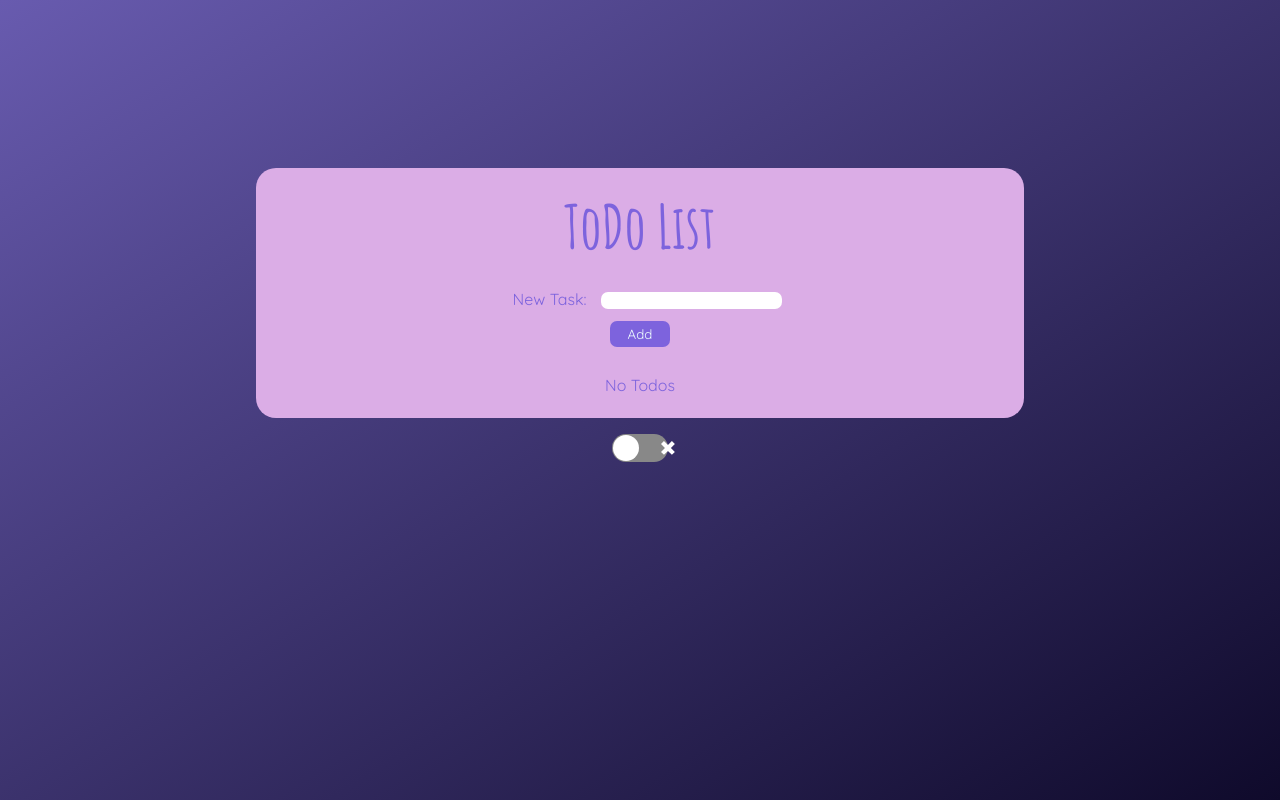
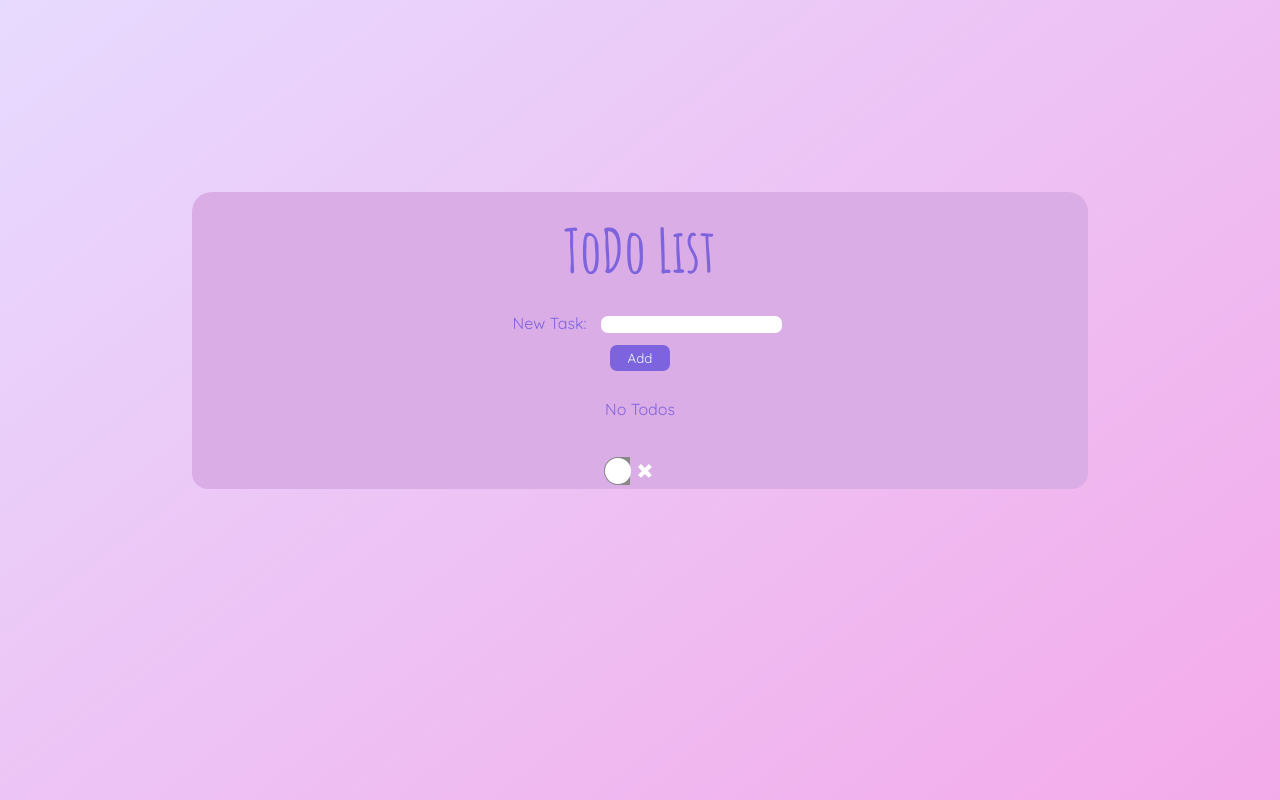
Before and after one commit to rcwhite96/Todo-React-App, a React (Vite) app: page / in a window 1280 px wide. Shown: the top 800 px of the page. Built offline with nearby package versions, Linux system fonts and the light colour scheme.

Commit message:
css light and dark mode

```diff
--- a/index.html
+++ b/index.html
@@ -9,7 +9,7 @@
     @import url('https://fonts.googleapis.com/css2?family=Amatic+SC:wght@400;700&family=Quicksand:wght@300..700&display=swap');
   </style>
   </head>
-  <body class="main">
+  <body>
     <div id="root"></div>
     <script type="module" src="/src/main.jsx"></script>
   </body>
--- a/src/App.jsx
+++ b/src/App.jsx
@@ -28,6 +28,10 @@ export default function App() {
     localStorage.setItem("ITEMS", JSON.stringify(todos))
   }, [todos])
   //every time our todos change, we want to run this to save the values
+
+  useEffect(() => {
+   document.documentElement.setAttribute("id", theme);
+}, [theme]);
 
   function toggleTodo(id, completed) {
     setTodos(currentTodos => {
@@ -60,12 +64,12 @@ export default function App() {
   //onSubmit={addTodo} is a prop
   return (
     <ThemeContext.Provider value={{theme, toggleTheme}}>
-    <div id={theme}>
-    <h1 className="header">ToDo List</h1>
-    <NewTodoForm onSubmit={addTodo} />
-    <TodoList todos={todos} toggleTodo={toggleTodo} deleteTodo={deleteTodo} />
+    <div class="todo-list">
+      <h1>ToDo List</h1>
+        <NewTodoForm onSubmit={addTodo} />
+        <TodoList todos={todos} toggleTodo={toggleTodo} deleteTodo={deleteTodo} />
     </div>
-    <div class="switch">
+    <div class="light-dark">
     <ReactSwitch onChange={toggleTheme} checked={theme === "dark"} />
     </div>
     </ThemeContext.Provider>
--- a/src/NewTodoForm.jsx
+++ b/src/NewTodoForm.jsx
@@ -13,7 +13,7 @@ export function NewTodoForm({onSubmit}){
     }
 
     return <form onSubmit={handleSubmit} className="new-item-form">
-        <div className="form-row">
+        <div>
             <label htmlFor="item">New Task:</label>
             <input
                 value={newItem} onChange={e => setNewItem(e.target.value)}
--- a/src/index.css
+++ b/src/index.css
@@ -1,21 +1,35 @@
-#light {
+#light div {
     background-color: rgb(219, 173, 230);
 }
 
-#dark {
+#dark div {
     background-color:rgb(44, 37, 78);
 }
 
-body{
-    /* background-color:rgb(35, 33, 43); */
-    background-image: linear-gradient(to top left, rgb(15, 10, 43), rgb(104, 91, 175));
+#dark body {
+    background-image: linear-gradient(to top left, rgb(15, 10, 43), rgb(104, 91, 175))
+}
+
+#light body {
+    background-image: linear-gradient(to top left, rgb(245, 165, 231), rgb(231, 218, 255))
+}
+
+.light-dark{
+    padding: 0% 0% 0% 46%;
+    border-radius: 20px;
+
+}
+
+ body{
     width: 100%;
     min-height: 100dvh;
     margin: 0px;
 }
 
 #root {
-    padding: 10% 20% 20% 20%;
+    padding: 0% 0% 0% 0%;
+    border-radius: 20px;
+    margin: 15%
 }
 
 h1{
@@ -50,15 +64,20 @@ ul {
     padding-inline-start: 0px;
 }
 
-#light ul {
+#light ul{
     color: rgb(125, 99, 221);
 }
 
-div {
+#dark ul{
+    color:azure;
+}
+
+.todo-list {
     text-align:center;
-    background-color: none;
-    border-radius: 20px;
+    background-color: aqua;
+    margin: 10% 10% 0% 10%
 }
+
 
 button {
     background-color:rgb(204, 196, 255);
@@ -80,8 +99,8 @@ button:hover{
 }
 
 #light button:hover{
-    background-color: rgb(172, 153, 238);
-    color:azure
+    background-color:rgb(240, 98, 98);
+    color:azure;
 }
 
 li {
```
